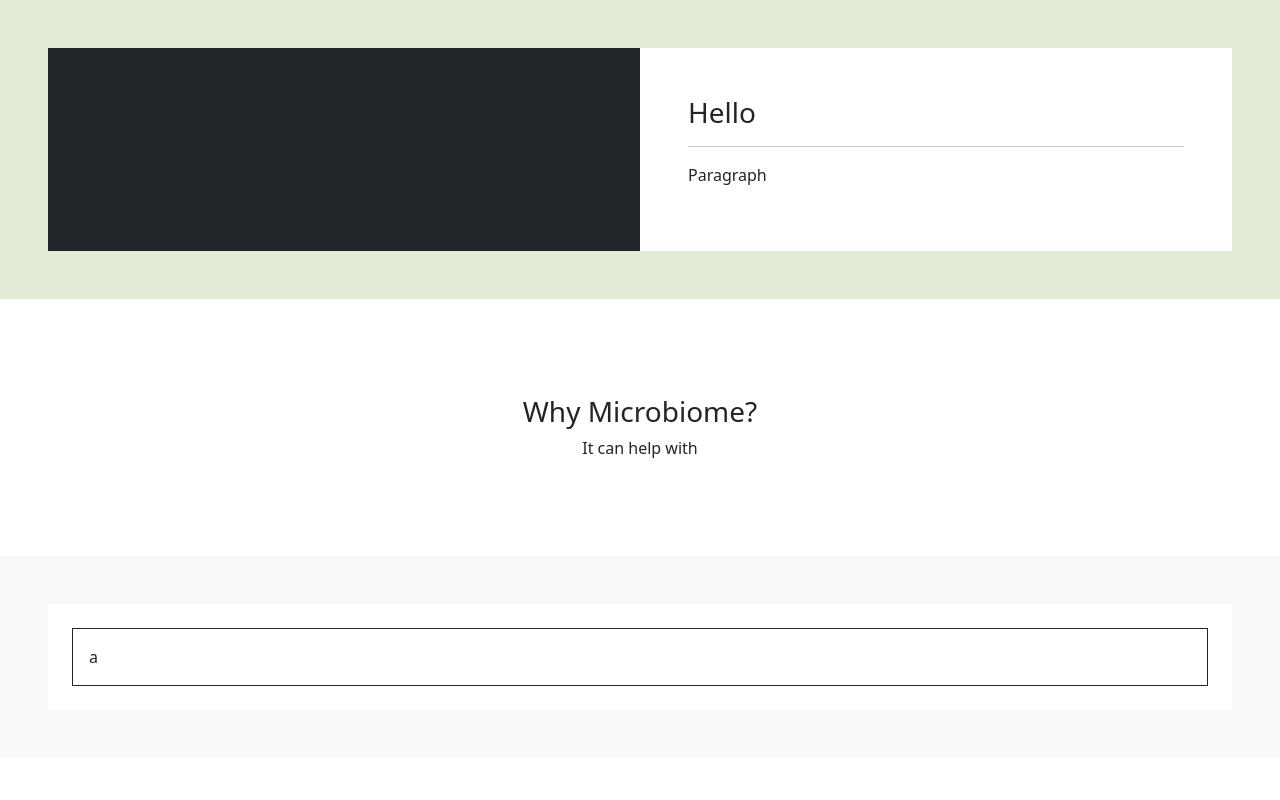
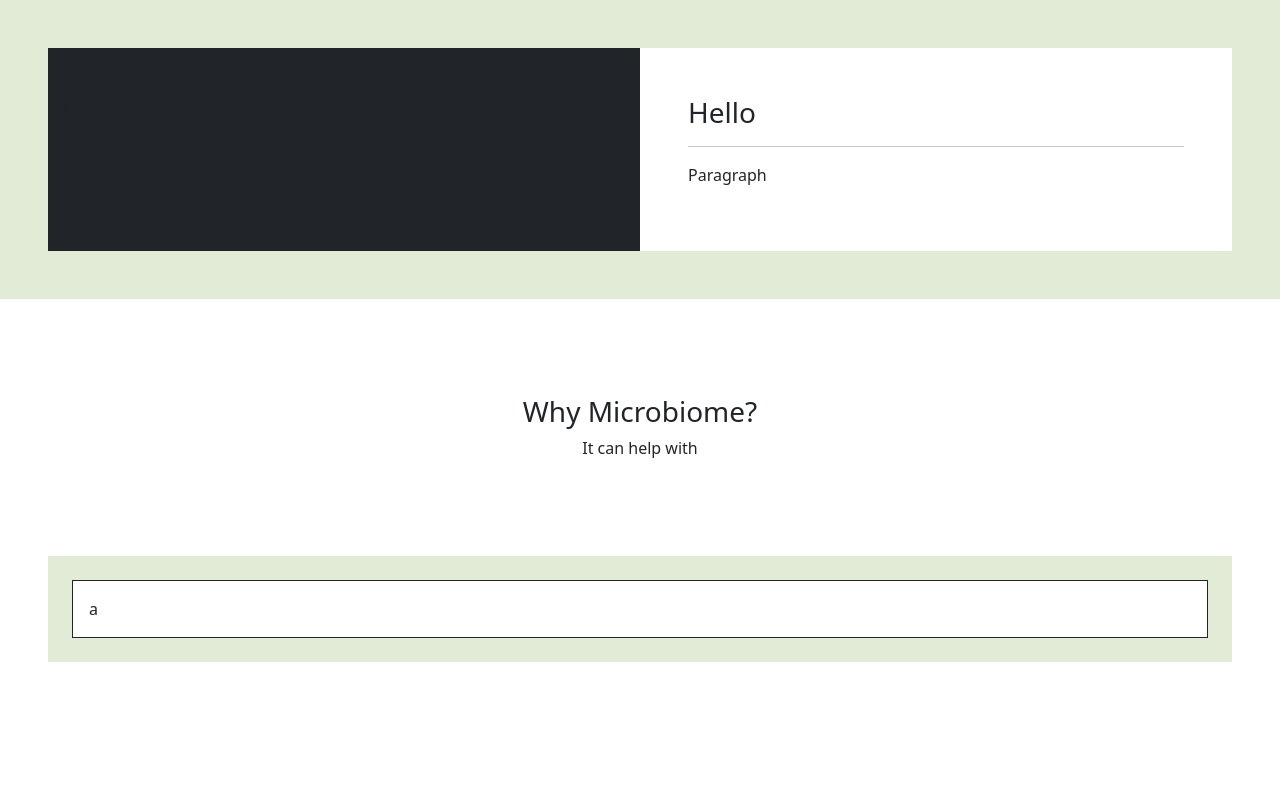
Before and after one commit to xport-indonesia/microbiome, a plain HTML site: page index.html in a window 1280 px wide. Shown: the top 800 px of the page. Drawn offline with Linux system fonts and the light colour scheme.

Commit message:
[ADD] border changes

```diff
--- a/index.html
+++ b/index.html
@@ -29,7 +29,7 @@
   <main>
     <section id="cover"></section>
     <section id="biograph" class="primary">
-      <div class="row p-5 m-0">
+      <div class="row p-sm-5 m-sm-0">
         <div class="bg-dark col-sm-6 white py-5">A</div>
         <div class="col-sm-6 white p-5">
           <h3>Hello</h3>
@@ -43,9 +43,11 @@
         <h3>Why Microbiome?</h3>
         It can help with
       </div>
-      <div class="bg-light py-md-5 px-md-5">
-        <div class="white p-4">
-          <div class="border border-1 border-dark p-3">a</div>
+      <div class="pb-md-5 px-md-5">
+        <div class="primary p-4">
+          <div class="white">
+            <div class="p-3 border border-dark border-1">a</div>
+          </div>
         </div>
       </div>
     </section>
```
